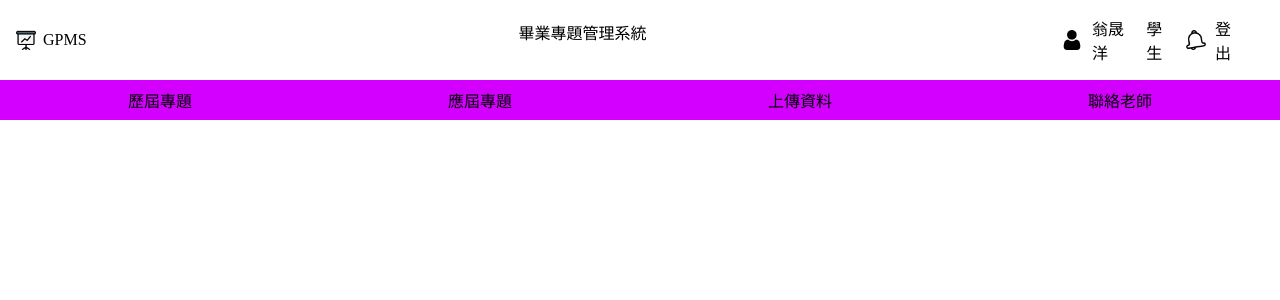
After one commit to xueyang0312/software-engineering, a Django app: page /index/ in a window 1280 px wide. The commit adds this page. Shown: the top 300 px of the page. Run offline with Django 3.2, Linux system fonts and the light colour scheme; a user stored in the database is signed in.

Commit message:
new index.html

```diff
--- /dev/null
+++ b/socialProject/login/static/index.css
@@ -0,0 +1,62 @@
+body{
+    margin:0;
+}
+#title{
+    display: flex;
+    width: 100%;
+    justify-content: space-between;
+    height: 40px;
+    margin-top: 20px;
+}
+.project_label{
+    display: flex;
+    flex-direction: row;
+    align-items: center;
+    width: 8%;
+    justify-content: center;
+}
+.project_title{
+    display: flex;
+    justify-content: center;
+    align-content: center;
+    width: auto;
+    font-size: 50px;
+    margin-left: 5%;
+
+
+}
+#status{
+    display: flex;
+    flex-direction: row;
+    justify-content: flex-end;
+    align-items: center;
+    margin-right: 2%;
+    width: 15%;
+}
+
+.project_image{
+    height:50%;
+    background-size: cover;
+}
+.projectName{
+    margin-left: 7%;
+
+}
+
+
+#status_index{
+    margin-right: 5%;
+}
+.status_image{
+    height:50%;
+    background-size: cover;
+}
+#directory{
+    display: flex;
+    width: 100%;
+    justify-content: space-around;
+    background-color: rgb(212, 0, 255);
+    height: 40px;
+    margin-top: 20px;
+    align-items: center;
+}
--- a/socialProject/login/templates/base.html
+++ b/socialProject/login/templates/base.html
@@ -1,8 +1,12 @@
+{% load static %}
 <!DOCTYPE html>
 <html lang="en" dir="ltr">
   <head>
-    <meta charset="utf-8">
-    <title>{% block title %} {% endblock %}</title>
+    <meta charset="UTF-8">
+    <meta name="viewport" content="width=device-width, initial-scale=1.0">
+    <title>GPMS 畢業專題管理系統</title>
+    <link rel="icon" type="image/png" href="presentation.png" sizes="32x32" />
+    <link rel="stylesheet" href="{% static 'index.css' %}"/>
   </head>
   <body>
   	{% block content %}
--- /dev/null
+++ b/socialProject/login/templates/index.html
@@ -0,0 +1,28 @@
+{% extends "base.html" %}
+{% block title %} GPMS Login {% endblock %}
+{% block content %}
+{% load static %}
+<body>
+    <header id='title'>
+        <div class='project_label'>
+            <img class='project_image' src="{% static 'images/presentation.png' %}">
+            <div class="projectName">GPMS </div>
+        </div>
+        <div clsss='project_title'>畢業專題管理系統</div>
+        <div id='status'>
+            <img id='status_index' class='status_image' src="{% static 'images/user.png' %}">
+            <div id='status_index' class="username">翁晟洋</div>
+            <div id='status_index' class='identity'>學生</div>
+            <img id='status_index' class='status_image' src="{% static 'images/bell.png' %}">
+            <div id='status_index' class='account_status'>登出</div>
+        </div>
+    </header>
+    <div id='directory'>
+        <div class='table_index'>歷屆專題</div>
+        <div class='table_index'>應屆專題</div>
+        <div class='table_index'>上傳資料</div>
+        <div class='table_index'>聯絡老師</div>
+    </div>
+
+</body>
+{% endblock %}
--- a/socialProject/login/templates/login.html
+++ b/socialProject/login/templates/login.html
@@ -6,15 +6,14 @@
 
 <h1> GPMS 畢業專題管理系統 </h1>
 
-<a href="/accounts/signup">註冊</a><br>
 
 {% if user.is_authenticated %}
+{{user.email}}已登入
 <a href="/accounts/logout">登出</a><br>
-{{user.username}}已登入
 
 {% else %}
-<a href="{% provider_login_url 'google' %}"> google登入 </a><br>
 請登入
+<a href="{% provider_login_url 'google' %}"> Google登入 </a><br>
 
 {% endif %}
 {% endblock %}
--- a/socialProject/login/templates/start.html
+++ b/socialProject/login/templates/start.html
@@ -3,7 +3,6 @@
 {% block content %}
 {% load static %}
 
-<h1> GPMS 畢業專題管理系統 </h1>
 <h2> 請先選擇角色 </h2>
 
 <a href="login"><img src="{% static 'images/teacher.png' %}"></a><br>
--- a/socialProject/login/views.py
+++ b/socialProject/login/views.py
@@ -1,4 +1,7 @@
 from django.shortcuts import render
+from django.contrib import auth
+from django.contrib.auth.models import User
+from django.contrib.auth.decorators import login_required
 
 # Create your views here.
 def login(request):
@@ -6,3 +9,8 @@ def login(request):
 
 def start(request):
     return render(request,'start.html')
+
+#登入後才能跳到index.html
+@login_required
+def index(request):
+    return render(request,'index.html')
--- a/socialProject/socialProject/urls.py
+++ b/socialProject/socialProject/urls.py
@@ -20,6 +20,7 @@ from login import views
 urlpatterns = [
     path('admin/', admin.site.urls),
     path('login/', views.login,name="login"),
+    path('index/', views.index,name="index"),
     path('',views.start,name="start"),
     path('accounts/', include('allauth.urls')),
 ]
```
Also changed, not shown: socialProject/socialProject/settings.py (+13 -1 lines), socialProject/db.sqlite3, socialProject/login/static/images/bell.png (added), socialProject/login/static/images/presentation.png (added), socialProject/login/static/images/user.png (added).
